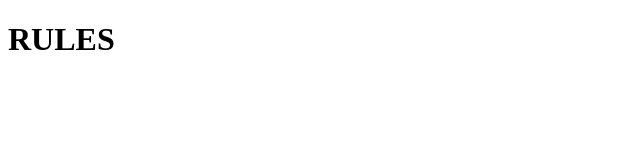
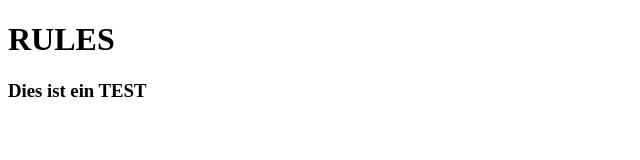
Before and after one commit to gigaclub/CommunityServerWebsite, a plain HTML site: page rules.html in a window 1280 px wide. Shown: the whole page, without its empty margins (0-640 px from the left). Drawn offline with Linux system fonts and the light colour scheme.

Commit message:
Update rules.html

```diff
--- a/rules.html
+++ b/rules.html
@@ -2,5 +2,6 @@
 <html>
 	<body>
 		<h1>RULES</h1>
+		<h3>Dies ist ein TEST<h3>
 	<body>
 </html>
```
